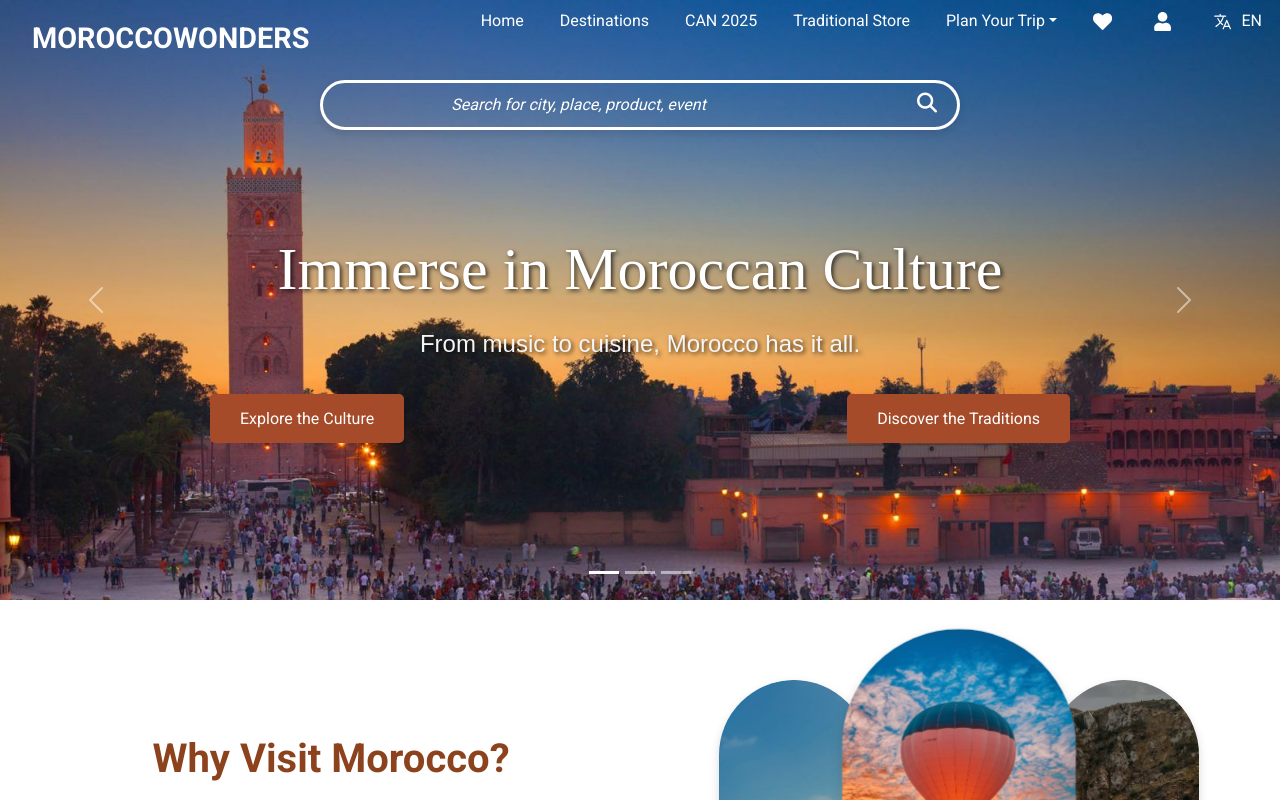
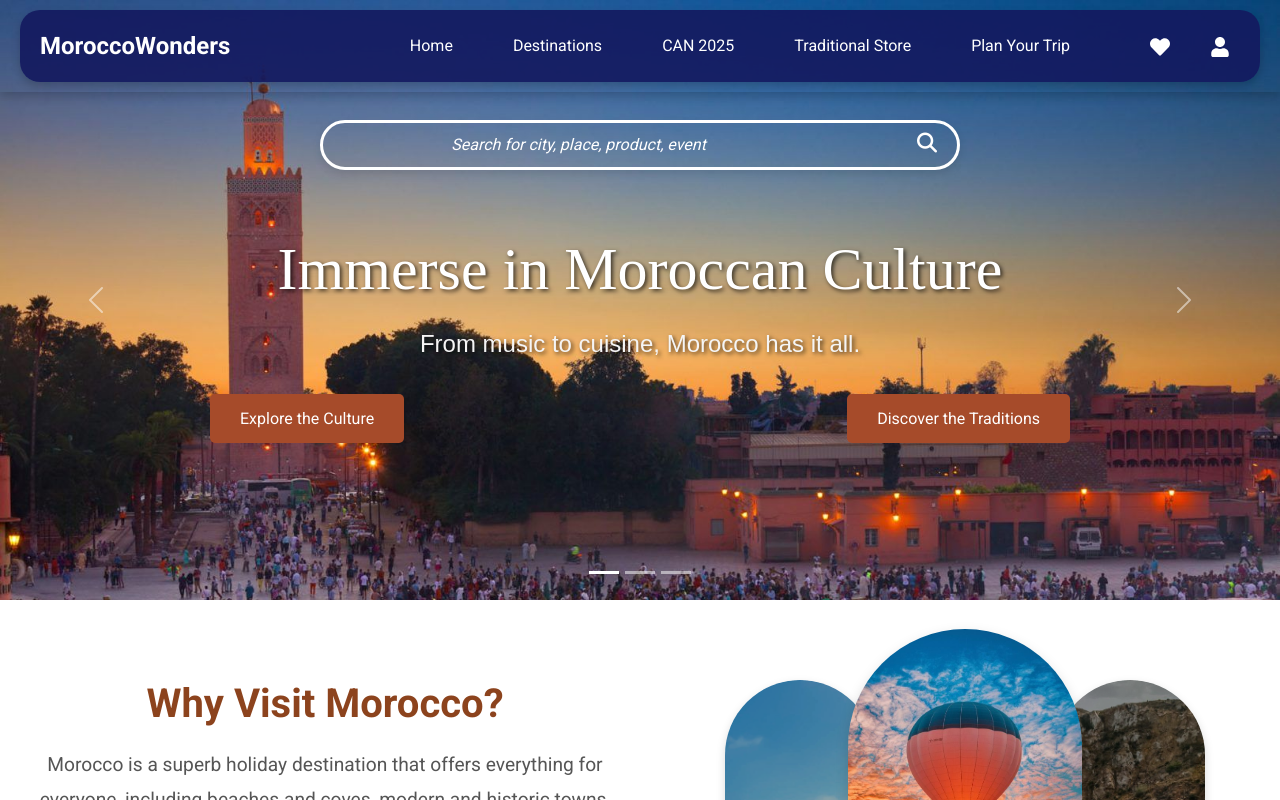
Before and after one commit to Yassmineattar/moroccanwonders, a React (Create React App) app: page / in a window 1280 px wide. Built offline with nearby package versions, Linux system fonts and the light colour scheme.

Commit message:
nav ,search bar

```diff
--- a/src/components/CAN2025/CAN.js
+++ b/src/components/CAN2025/CAN.js
@@ -1,5 +1,4 @@
 import React, { useState } from "react";
-import Navbar from '../layout/Navbar';
 import './CAN.css';
 
 
--- a/src/components/destinations/DestinationGeneral.css
+++ b/src/components/destinations/DestinationGeneral.css
@@ -39,6 +39,7 @@
     font-size: 48px;
     font-weight: bold;
     margin-bottom: 10px;
+    margin-top: 100px;
     color: #fff;
 }
 
--- a/src/components/landing_page/Carousel.css
+++ b/src/components/landing_page/Carousel.css
@@ -6,6 +6,7 @@
     border: none;
     outline: none;
 }
+
 
 /* Supprimer le changement de couleur au survol */
 .carousel-control-prev,
@@ -101,7 +102,7 @@
 /* Barre de recherche */
 .search-bar {
   position: absolute;
-  top: 10%; /* Positionne la barre légèrement plus bas */
+  top: 20%; /* Positionne la barre légèrement plus bas */
   left: 50%;
   transform: translateX(-50%);
   /*background-color: rgba(255, 255, 255, 0.7);*/
@@ -268,7 +269,7 @@ input[type="text"]::placeholder {
   /* Ajustements pour la barre de recherche */
   .search-bar {
       width: 70%; /* Réduit la largeur */
-      top: 8%;
+      top: 90px;
       padding: 10px;
       height: 30px;
       color: #fff;
@@ -287,7 +288,8 @@ input[type="text"]::placeholder {
     font-size: 15px;
     color: #ffffff;
     z-index: 3; /* Assurez-vous que l'icône est au-dessus de l'input */
-    top: 6px;
+
+
   }
 
 
@@ -322,6 +324,8 @@ input[type="text"]::placeholder {
 @media (min-width: 768px) and (max-width: 1024px) {
   .search-bar {
       width: 50%; /* Largeur plus petite */
+      margin-top: 15px;
+
   }
 
   .carousel-caption {
--- a/src/components/landing_page/Carousel.js
+++ b/src/components/landing_page/Carousel.js
@@ -10,12 +10,8 @@ function Carousel() {
   };
 
   return (
-    <div>
-      {/* Barre de recherche */}
-      <div className="search-bar">
-      <input type="text" placeholder="Search for city, place, product, event" />
-      <i class="fas fa-search"></i>
-      </div>
+    <div >
+
 
       <div
         id="carouselExampleIndicators"
@@ -23,6 +19,12 @@ function Carousel() {
         data-bs-ride="carousel"
         onSlide={(e) => handleSlideChange(e.to)} // Détecter le changement de slide
       >
+        {/* Barre de recherche */}
+      <div className="search-bar">
+      <input type="text" placeholder="Search for city, place, product, event" />
+      <i className="fas fa-search"></i>
+      </div>
+
         <div className="carousel-indicators">
           <button
             type="button"
--- a/src/components/landing_page/Home.js
+++ b/src/components/landing_page/Home.js
@@ -16,6 +16,10 @@ const Home = () => {
       </main>
 
       {/* Sections */}
+
+
+
+
         <WhyVisitMorocco />
 
         <BiggestEvent />
@@ -26,6 +30,7 @@ const Home = () => {
 
         <PlanYourTrip />
 
+
     </div>
   );
 };
--- a/src/components/landing_page/WhyVisitMorocco.css
+++ b/src/components/landing_page/WhyVisitMorocco.css
@@ -3,11 +3,11 @@
   justify-content: space-between; /* Espacement équilibré entre le texte et les images */
   align-items: center;
   padding: 20px; /* Réduire les espaces blancs avec 5% de marge à gauche et à droite */
-  background-color: #fff;
+  background-color: #ffffff;
   height: 600px;
 }
 
-.container {
+.container1 {
   display: flex;
   max-width: 1800px;
   width: 100%;
@@ -95,7 +95,7 @@
   margin-bottom: 20px;
 }
 
-.container {
+.container1 {
   flex-direction: column;
   width: 100%;
 }
--- a/src/components/landing_page/WhyVisitMorocco.js
+++ b/src/components/landing_page/WhyVisitMorocco.js
@@ -19,7 +19,7 @@ const WhyVisitMorocco = () => {
 
   return (
     <section className="why-visit-morocco">
-      <div className="container">
+      <div className="container1">
         {/* Texte à gauche */}
         <div className="text-content">
           <h2 className="section-title">Why Visit Morocco?</h2>
--- a/src/components/layout/Navbar.css
+++ b/src/components/layout/Navbar.css
@@ -1,118 +1,209 @@
-/* Navbar initial (transparent) */
 .navbar {
-  background-color: #0136a4;
-  position: fixed;
-  top: 0;
-  width: 100%;
-  z-index: 1030;
-  transition: background-color 0.3s ease, box-shadow 0.3s ease;
-  padding: 10px 20px;
+  max-width: 100%; /* Full width */
+  padding: 12px 20px; /* Adjust padding for inner content */
+  display: flex;
+  justify-content: space-between; /* Separate logo and links */
+  align-items: center;
+  background-color: rgba(19, 25, 95, 0.9); /* Navbar background with transparency */
+  box-shadow: 0px 4px 10px rgba(0, 0, 0, 0.2); /* Add shadow for depth */
 }
 
-/* Navbar scrolled */
-.navbar.scrolled {
-  background-color: #0136a4; /* Change background color */
+
+/* Inner Container */
+.container {
+  max-width: 100%; /* Full width */
+  padding: 12px 20px; /* Adjust padding for inner content */
+  display: flex;
+  justify-content: space-between; /* Separate logo and links */
+  align-items: center;
+  background-color: rgba(19, 25, 95, 0.9); /* Navbar background with transparency */
+  box-shadow: 0px 4px 10px rgba(0, 0, 0, 0.2); /* Add shadow for depth */
+  border-radius: 20px;
 }
 
-/* Navbar brand (logo/text) */
+/* Brand Name */
 .navbar-brand {
-  color: white;
-  font-size: 1.8rem;
+
+  font-size: 1.5rem;
   font-weight: bold;
-  text-transform: uppercase;
-}
-.navbar-brand:hover {
-  color: #8C431D;
+  text-decoration: none;
+  color: #ffffff;
+  margin-left: 0px;
+
+
 }
 
-/* Links styles */
-.navbar-nav .nav-link {
-  color: white;
+/* Navigation Menu */
+.navbar-menu {
+  display: flex;
+  align-items: center;
+  gap: 20px; /* Ensure spacing between items */
+}
+
+.navbar-links {
+  display: flex;
+  list-style: none;
+  margin: 0;
+  padding: 0;
+  gap: 20px; /* Use gap for consistent spacing */
+}
+
+.navbar-links li {
+  margin-right: 20px;
+}
+
+.nav-link {
+  text-decoration: none;
+  color: #333;
   font-size: 1rem;
-  margin: 0 10px;
-  text-transform: capitalize;
+  transition: color 0.3s ease;
+  color: #ffffff;
+  padding: 10px;
+}
+
+.nav-link:hover {
+  color: #4a90e2;
+}
+
+/* Dropdown Menu */
+.dropdown {
+  position: relative;
+}
+
+.dropdown-menu {
+  position: absolute;
+  top: 100%;
+  left: 0;
+  background-color: #ffffff;
+  box-shadow: 0 4px 8px rgba(0, 0, 0, 0.1);
+  border-radius: 4px;
+  padding: 10px 0;
+  display: none;
+  z-index: 1000;
+}
+
+.dropdown:hover .dropdown-menu {
+  display: block;
+}
+
+.dropdown-item {
+  padding: 10px 20px;
+  text-decoration: none;
+  color: #181515;
+  display: block;
+}
+
+.dropdown-item:hover {
+  background-color: #f1f1f1;
+  color: #4a90e2;
+}
+
+/* Icons */
+.navbar-icons {
+  display: flex;
+  list-style: none;
+  margin: 0;
+  padding: 0;
+
+}
+
+.navbar-icons li {
+  margin-left: 20px;
+}
+
+.icon {
+  font-size: 1.25rem;
+  color: #ffffff;
   transition: color 0.3s ease;
 }
 
-.navbar-nav .nav-link:hover {
-  color: #ffcc00;
+.icon:hover {
+  color: #4a90e2;
 }
 
-/* Icons styles */
-.navbar-nav .icon {
-  font-size: 1.2rem;
-  color: white;
-  margin-right: 5px;
-  transition: color 0.3s ease;
-}
-
-.navbar-nav .icon:hover {
-  color: #ffcc00;
-}
-
-/* Dropdown menu */
-.dropdown-menu {
-  background-color: rgba(0, 0, 0, 0.8);
+/* Mobile View */
+.navbar-toggler {
+  display: none;
+  background-color: transparent;
   border: none;
-}
-
-.dropdown-menu .dropdown-item {
-  color: white;
-}
-
-.dropdown-menu .dropdown-item:hover {
-  background-color: #ffcc00;
-
-}
-
-/* Responsive navbar */
-.navbar-toggler {
-  border: none;
+  cursor: pointer;
 }
 
 .navbar-toggler-icon {
-  background-color: white;
-  border-radius: 3px;
+  width: 24px;
+  height: 2px;
+  background-color: #333;
+  display: block;
+  position: relative;
 }
 
-/* Ajuster la visibilité et l'alignement sur mobile */
-@media (max-width: 767px) {
-  .navbar-toggler {
+.navbar-toggler-icon::before,
+.navbar-toggler-icon::after {
+  content: "";
+  width: 24px;
+  height: 2px;
+  background-color: #333;
+  position: absolute;
+  left: 0;
+}
+
+.navbar-toggler-icon::before {
+  top: -6px;
+}
+
+.navbar-toggler-icon::after {
+  top: 6px;
+}
+
+/* Collapse menu for Mobile */
+@media (max-width: 768px) {
+  .navbar-menu {
+    display: none;
+    flex-direction: column;
+    align-items: flex-start;
+    background-color: #ffffff;
     position: absolute;
-    right: 10px;
-    top: 5px;
+    top: 100%;
+    left: 0;
+    width: 100%;
+    box-shadow: 0 4px 8px rgba(0, 0, 0, 0.1);
+    border-radius: 0 0 8px 8px;
+    padding: 20px;
   }
 
-  .navbar-collapse {
-    position: fixed;
-    top: 0;
-    right: 0;
-    width: 60%; /* Ajuste la largeur du menu déroulant */
-    background-color: #0136a4; /* Fond bleu */
-    padding-top: 20px; /* Espacement pour éviter le chevauchement avec la barre supérieure */
+  .navbar-menu.show {
     display: flex;
-    flex-direction: column; /* Empile les éléments du menu verticalement */
-    align-items: center; /* Centre les éléments horizontalement */
-    justify-content: flex-start; /* Aligner les éléments du menu vers le haut */
   }
 
-  .navbar-nav {
-    width: 100%; /* Les éléments prennent toute la largeur du menu */
-    display: flex;
-    flex-direction: column; /* Empile les éléments verticalement */
-    align-items: center; /* Centre les éléments horizontalement */
+  .navbar-links {
+    flex-direction: column;
+    width: 100%;
   }
 
-  .navbar-nav .nav-link {
-    text-align: center; /* Centre le texte dans chaque lien */
-    padding: 15px 0;
-    width: 100%;
-    color: white;
-    font-size: 1rem;
-    transition: background-color 0.3s ease;
+  .navbar-links li {
+    margin-right: 0;
+    margin-bottom: 10px;
   }
 
-  .navbar-nav .nav-link:hover {
-    background-color: #8C431D; /* Fond au survol */
+  .nav-link {
+    width: 100%;
+    text-align: left;
+    padding: 10px 0;
+    color: #333;
   }
+
+  .navbar-icons {
+    margin-top: 10px;
+    justify-content: flex-start;
+    color: #333;
+  }
+
+  .navbar-toggler {
+    display: block;
+  }
+  .icon {
+
+    color:#333;
+  }
+
 }
--- a/src/components/layout/Navbar.js
+++ b/src/components/layout/Navbar.js
@@ -1,70 +1,53 @@
-import React, { useEffect, useState } from "react";
+import React, { useState } from "react";
 import { Link } from "react-router-dom";
 import { FaUser, FaHeart } from "react-icons/fa";
-import { IoLanguageOutline } from "react-icons/io5";
 import "./Navbar.css";
 
 function Navbar() {
-  const [scrolled, setScrolled] = useState(false);
+  const [isMenuOpen, setMenuOpen] = useState(false);
 
-  useEffect(() => {
-    const handleScroll = () => {
-      // Change state if scrolled more than 50px
-      setScrolled(window.scrollY > 50);
-    };
-
-    window.addEventListener("scroll", handleScroll);
-    return () => window.removeEventListener("scroll", handleScroll);
-  }, []);
+  const toggleMenu = () => {
+    setMenuOpen(!isMenuOpen);
+  };
 
   return (
-    <nav className={`navbar navbar-expand-lg ${scrolled ? "scrolled" : ""}`}>
+    <nav className="navbar">
       <div className="container">
-        {/* Brand Name */}
+        {/* Brand */}
         <Link className="navbar-brand" to="/">
           MoroccoWonders
         </Link>
 
-        {/* Toggler for mobile view */}
-        <button
-          className="navbar-toggler"
-          type="button"
-          data-bs-toggle="collapse"
-          data-bs-target="#navbarNav"
-        >
+        {/* Toggler */}
+        <button className="navbar-toggler" onClick={toggleMenu}>
           <span className="navbar-toggler-icon"></span>
         </button>
 
-        <div className="collapse navbar-collapse" id="navbarNav">
-          {/* Navigation Links */}
-          <ul className="navbar-nav ms-auto">
-            <li className="nav-item">
+        {/* Navbar Menu */}
+        <div className={`navbar-menu ${isMenuOpen ? "show" : ""}`}>
+          <ul className="navbar-links">
+            <li>
               <Link className="nav-link" to="/">
                 Home
               </Link>
             </li>
-            <li className="nav-item">
+            <li>
               <Link className="nav-link" to="/destinations/destinationGeneral">
                 Destinations
               </Link>
             </li>
-            <li className="nav-item">
+            <li>
               <Link className="nav-link" to="/can2025">
                 CAN 2025
               </Link>
             </li>
-            <li className="nav-item">
+            <li>
               <Link className="nav-link" to="/store">
                 Traditional Store
               </Link>
             </li>
-            <li className="nav-item dropdown">
-              <Link
-                className="nav-link dropdown-toggle"
-                to="/plan"
-                role="button"
-                data-bs-toggle="dropdown"
-              >
+            <li className="dropdown">
+              <Link className="nav-link" to="/plan">
                 Plan Your Trip
               </Link>
               <ul className="dropdown-menu">
@@ -81,21 +64,15 @@ function Navbar() {
               </ul>
             </li>
           </ul>
-          {/* Icons Section */}
-          <ul className="navbar-nav align-items-center">
-            <li className="nav-item">
+          <ul className="navbar-icons">
+            <li>
               <Link className="nav-link" to="/favorites">
                 <FaHeart className="icon" />
               </Link>
             </li>
-            <li className="nav-item">
+            <li>
               <Link className="nav-link" to="/profile">
                 <FaUser className="icon" />
-              </Link>
-            </li>
-            <li className="nav-item">
-              <Link className="nav-link" to="/language">
-                <IoLanguageOutline className="icon" /> EN
               </Link>
             </li>
           </ul>
```
Also changed, not shown: src/components/Store/Store.js (+10 -1 lines).
